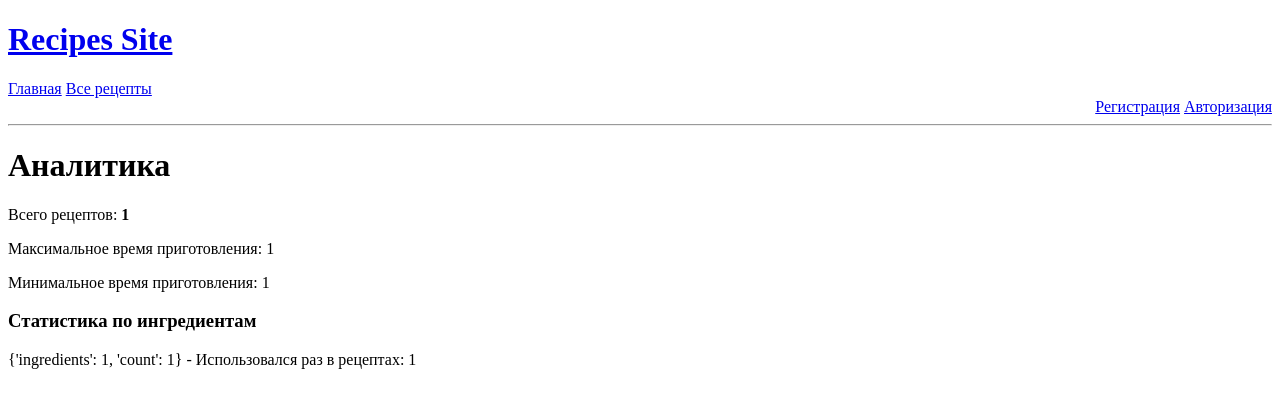
After one commit to mmpechenbku/kfu_recipes_site, a Django app: page /analytics/ in a window 1280 px wide. The commit adds this page. Shown: the top 408 px of the page. Run offline with Django 5.2, Linux system fonts and the light colour scheme; tables that the repository leaves empty hold one stand-in row (values such as "Sample post").

Commit message:
added analytics page

```diff
--- /dev/null
+++ b/web/templates/web/analytics.html
@@ -0,0 +1,16 @@
+{% extends 'web/base.html' %}
+
+{% block content %}
+
+    <h1>Аналитика</h1>
+
+    <p>Всего рецептов: <b>{{ overall_stat.count }}</b></p>
+    <p>Максимальное время приготовления: {{ overall_stat.max_cooking_time }}</p>
+    <p>Минимальное время приготовления: {{ overall_stat.min_cooking_time }}</p>
+
+    <h3>Статистика по ингредиентам</h3>
+    {% for ingredient_stat in ingredients_stat %}
+        <p>{{ ingredient_stat }} - Использовался раз в рецептах: {{ ingredient_stat.count }}</p>
+    {% endfor %}
+
+{% endblock content %}
--- a/web/templates/web/base.html
+++ b/web/templates/web/base.html
@@ -7,10 +7,10 @@
     <a href="{% url 'home' %}"><h1>Recipes Site</h1></a>
     <nav>
         <a href="{% url 'home' %}">Главная</a>
+        <a href="{% url 'recipes' %}">Все рецепты</a>
         {% if user.is_authenticated %}
             <a href="{% url 'add_recipe' %}">Добавить рецепт</a>
-            <a href="{% url 'recipes' %}">Все рецепты</a>
-
+            <a href="{% url 'analytics' %}">Аналитика</a>
             <div style="text-align: right;">
                 Вы авторизированы как <b>{{ user.username }}</b>
                 <a href="{% url 'sign_out' %}">Выход</a>
--- a/web/urls.py
+++ b/web/urls.py
@@ -1,6 +1,6 @@
 from django.urls import path
 from web.views import home_view, registration_view, auth_view, logout_view, add_recipe_view, IngredientSearchView, \
-    recipes_view, RecipeDetailView, LikeRecipeView
+    recipes_view, RecipeDetailView, LikeRecipeView, analytics_view
 
 urlpatterns = [
     path('', home_view, name='home'),
@@ -12,5 +12,6 @@ urlpatterns = [
     path('recipes/edit_recipe/<int:pk>/', add_recipe_view, name='edit_recipe'),
     path('recipes/api/ingredients/', IngredientSearchView.as_view(), name='ingredient-search'),
     path('recipes/<int:pk>/', RecipeDetailView.as_view(), name='recipe_detail'),
-    path('recipes/like_recipe/', LikeRecipeView.as_view(), name='like_recipe')
+    path('recipes/like_recipe/', LikeRecipeView.as_view(), name='like_recipe'),
+    path('analytics/', analytics_view, name='analytics'),
 ]
--- a/web/views.py
+++ b/web/views.py
@@ -6,6 +6,7 @@ from django.views.generic import DetailView
 from django.contrib.auth.decorators import login_required
 from django.contrib.auth.mixins import LoginRequiredMixin
 from django.core.paginator import Paginator
+from django.db.models import Count, Max, Min
 
 from web.forms import RegistrationForm, AuthForm, RecipeFilterForm
 from web.models import Ingredient, Recipe, IngredientQuantity, RecipeStep, LikeRecipe
@@ -13,9 +14,6 @@ from web.services import filter_recipes
 
 User = get_user_model()
 
-
-# def paginate(model, per_page=10):
-#     paginator = Paginator(model, per_page)
 
 def recipes_list(request, filter):
     recipes = Recipe.objects.popular() if filter == 'popular' else Recipe.objects.all().order_by(
@@ -46,25 +44,6 @@ def recipes_list(request, filter):
 
 
 def home_view(request):
-    # recipes = Recipe.objects.popular()
-    # likes = LikeRecipe.objects.filter(user=request.user).values_list('recipe',
-    #                                                                  flat=True) if request.user.is_authenticated else None
-    #
-    # filter_form = RecipeFilterForm(request.GET)
-    # filter_form.is_valid()
-    # recipes = filter_recipes(recipes, filter_form.cleaned_data)
-    #
-    # total_count = recipes.count()
-    #
-    # paginator = Paginator(recipes, per_page=10)
-    # page_number = request.GET.get("page", 1)
-    #
-    # data = {
-    #     'recipes': paginator.get_page(page_number),
-    #     'likes': likes,
-    #     'filter_form': filter_form,
-    #     'total_count': total_count
-    # }
     data = recipes_list(request, 'popular')
 
     return render(request, 'web/home.html', data)
@@ -208,25 +187,6 @@ class IngredientSearchView(View):
 
 
 def recipes_view(request):
-    # recipes = Recipe.objects.all().order_by("title")
-    # likes = LikeRecipe.objects.filter(user=request.user).values_list('recipe',
-    #                                                                  flat=True) if request.user.is_authenticated else None
-    # filter_form = RecipeFilterForm(request.GET)
-    # filter_form.is_valid()
-    # recipes = filter_recipes(recipes, filter_form.cleaned_data)
-    #
-    # total_count = recipes.count()
-    #
-    # paginator = Paginator(recipes, per_page=10)
-    # page_number = request.GET.get("page", 1)
-    #
-    # data = {
-    #     'recipes': paginator.get_page(page_number),
-    #     'likes': likes,
-    #     'filter_form': filter_form,
-    #     'total_count': total_count,
-    # }
-
     data = recipes_list(request, 'title')
     return render(request, 'web/recipes_list.html', data)
 
@@ -270,3 +230,23 @@ class LikeRecipeView(View, LoginRequiredMixin):
                 return JsonResponse({'status': 'deleted', 'likesSum': like.recipe.get_sum_likes})
 
             return JsonResponse({'status': 'created', 'likesSum': like.recipe.get_sum_likes})
+
+
+def analytics_view(request):
+    overall_stat = Recipe.objects.aggregate(
+        count=Count('id'),
+        max_cooking_time=Max('cooking_time'),
+        min_cooking_time=Min('cooking_time')
+    )
+    ingredients_stat =(
+        Recipe.objects.values('ingredients')
+        .annotate(
+            count=Count('id')
+        )
+    )
+    data = {
+        'overall_stat': overall_stat,
+        'ingredients_stat': ingredients_stat,
+    }
+
+    return render(request, 'web/analytics.html', data)
```
